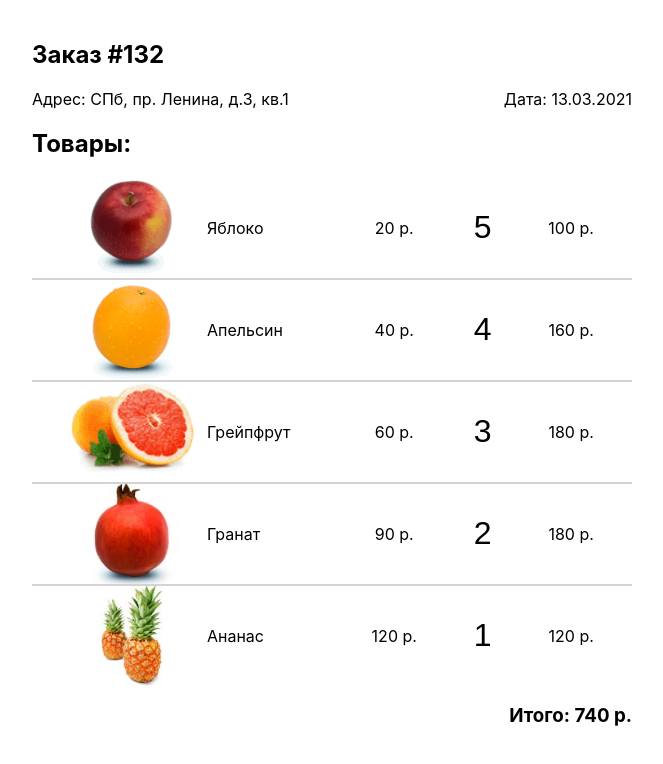
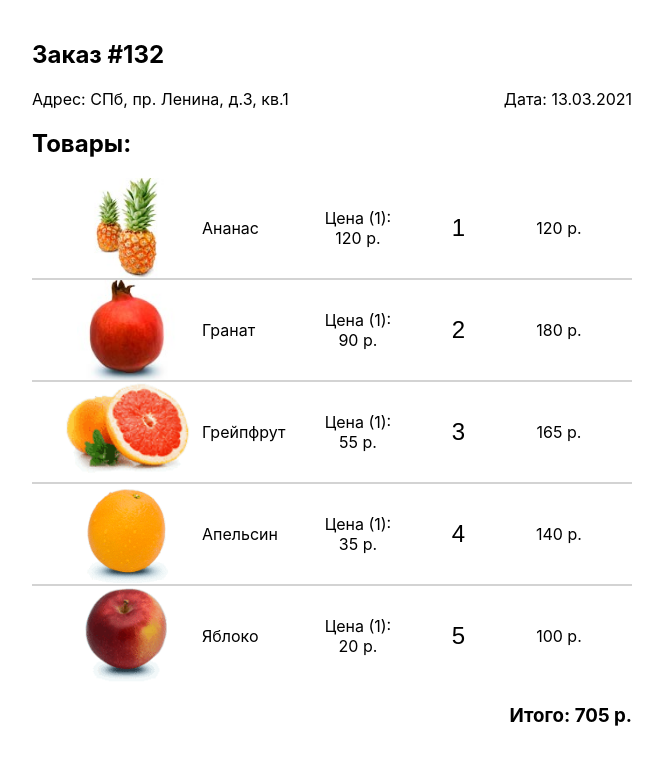
Before and after one commit to Auxilant/react-test-apps, a React (Create React App) app: page /order-details in a window 1280 px wide. Shown: the top 764 px of the page, without its empty margins (308-971 px from the left). Built offline with nearby package versions, Linux system fonts and the light colour scheme.

Commit message:
Small changes

```diff
--- a/src/data.ts
+++ b/src/data.ts
@@ -5,10 +5,10 @@ export const order: OrderData = {
     address: "СПб, пр. Ленина, д.3, кв.1",
     date: new Date().toLocaleDateString("ru"),
     items: [
-        { id: 1, name: "Яблоко", price: 20, qty: 5, imgLink: '/images/apple_small.png' },
-        { id: 2, name: "Апельсин", price: 40, qty: 4, imgLink: '/images/orange_small.gif'},
-        { id: 3, name: "Грейпфрут", price: 60, qty: 3, imgLink: '/images/grapefruit_small.png'},
-        { id: 4, name: "Гранат", price: 90, qty: 2, imgLink: '/images/pomegranate_small.jpg'},
-        { id: 5, name: "Ананас", price: 120, qty: 1, imgLink: '/images/pineapple_small.jpg'},
+        { id: 1, name: "Ананас", price: 120, qty: 1, imgLink: '/images/pineapple_small.jpg'},
+        { id: 2, name: "Гранат", price: 90, qty: 2, imgLink: '/images/pomegranate_small.jpg'},
+        { id: 3, name: "Грейпфрут", price: 55, qty: 3, imgLink: '/images/grapefruit_small.png'},
+        { id: 4, name: "Апельсин", price: 35, qty: 4, imgLink: '/images/orange_small.gif'},
+        { id: 5, name: "Яблоко", price: 20, qty: 5, imgLink: '/images/apple_small.png' },
     ],
 }
--- a/src/pages/order-page/OrderDetails.scss
+++ b/src/pages/order-page/OrderDetails.scss
@@ -14,10 +14,19 @@
     justify-content: space-between;
 }
 
+.order-items {
+    max-height: 510px;
+    display: flex;
+    flex-direction: column;
+    overflow-y: auto;
+}
+
 .order-item-container {
     width: 100%;
     height: 100px;
+    flex-shrink: 0;
     position: relative;
+    transition: all 1s linear;
 
     &>div {
         width: 100%;
@@ -42,9 +51,9 @@
     }
 
     button {
-        width: 25px;
-        height: 25px;
-        padding: 0;
+        width: 2rem;
+        height: 2rem;
+        padding: 0.6rem;
         border: none;
         background: none;
         outline: none;
@@ -56,6 +65,12 @@
             height: 100%;
             display: block;
         }
+
+        &:hover {
+            border: 2px solid black;
+            border-radius: 3px;
+            padding: 0.2rem;
+        }
     }
 
     &:hover button{
@@ -63,6 +78,8 @@
     }
 
     .move-button-container {
+        width: 20px;
+        height: 100%;
         display: flex;
         flex-direction: column;
         justify-content: space-around;
@@ -77,11 +94,11 @@
     }
 
     .item-name {
-        width: 10rem;
+        width: 8rem;
         text-align: left;
     }
     .item-price, .item-total {
-        width: 5em;
+        width: 6rem;
     }
 
     .qty-control {
@@ -95,7 +112,7 @@
 
     input {
         width: 3rem;
-        font-size: 2rem;
+        font-size: 1.5rem;
         border: none;
         /*Hiding arrows*/
         /*Chrome etc.*/
@@ -114,6 +131,13 @@
 .delete-confirmation {
     position: absolute;
     display: flex;
-    justify-content: center;
+    justify-content: space-around;
     align-items: center;
+
+    .button-container {
+        width: 10rem;
+        display: flex;
+        justify-content: space-around;
+        align-items: center;
+    }
 }
--- a/src/pages/order-page/OrderItem.tsx
+++ b/src/pages/order-page/OrderItem.tsx
@@ -54,7 +54,7 @@ function OrderItem({ item, setItemQty, deleteItem, moveItem }:  OrderItemProps )
                 </div>
 
                 <span className="item-name">{item.name} </span>
-                <span className="item-price">{item.price} р. </span>
+                <span className="item-price">Цена (1): <br></br>{item.price} р. </span>
 
                 <div className="qty-control">
                     <button onClick={() => setItemQty(item.id, item.qty - 1)} disabled={item.qty <= 1}>
@@ -74,11 +74,12 @@ function OrderItem({ item, setItemQty, deleteItem, moveItem }:  OrderItemProps )
             </div>
             <div className="delete-confirmation hidden">
                 <span>Удалить товар "{item.name}"?</span>
-                <button onClick={() => deleteItem(item.id)}>да</button>
-                <button onClick={toggleDeleteConfirm}>нет</button>
+                <div className="button-container">
+                    <button onClick={() => deleteItem(item.id)}>да</button>
+                    <button onClick={toggleDeleteConfirm}>нет</button>
+                </div>
             </div>
         </div >
-
     )
 }
 
```
